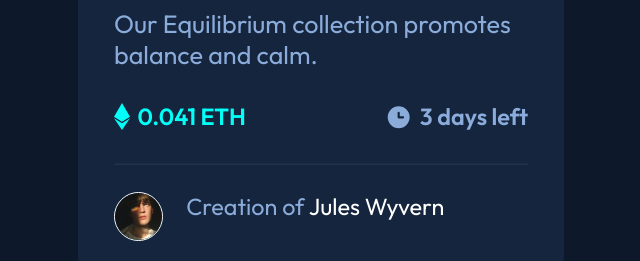
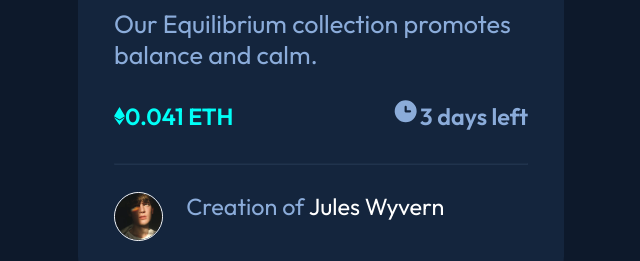
Before and after one commit to Surya-Thiruvengadam/NftCard, a plain HTML site: page index.html in a window 1280 px wide. Shown: the part 724-985 px from the top of the page, 319-959 px from the left. Drawn offline with Linux system fonts and the light colour scheme.

Commit message:
nft-card

```diff
--- a/index.html
+++ b/index.html
@@ -45,9 +45,9 @@
           </div>
         </div>
         <div class="dates-container">
-          <li class="firstchild"> <img src="/images/icon-ethereum.svg" alt="icon-ethereum.svg"><span>0.041 ETH</span>
-          </li>
-          <li class="secondchild"> <img src="/images/icon-clock.svg" alt="icon-clock.svg"><span>3 days left</span> </li>
+          <div class="firstchild"> <img src="/images/icon-ethereum.svg" alt="icon-ethereum.svg"><span>0.041 ETH</span>
+          </div>
+          <div class="secondchild"> <img src="/images/icon-clock.svg" alt="icon-clock.svg"><span>3 days left</span> </div>
         </div>
         <hr>
         <footer class="authourdetails">
```
